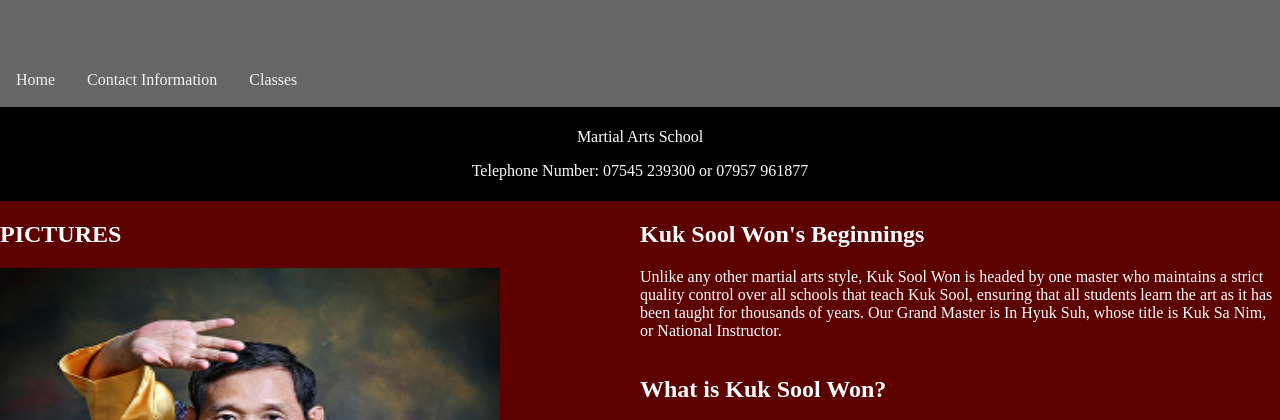
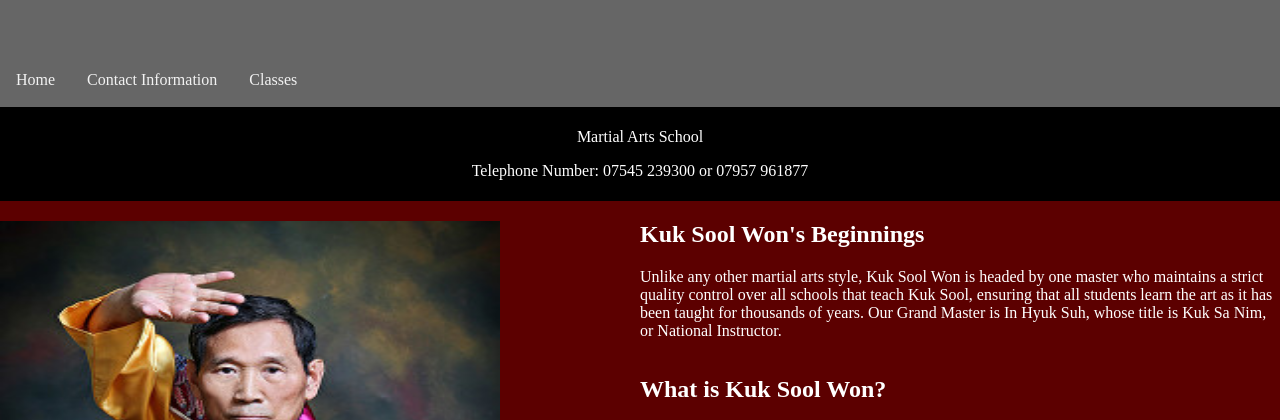
Before and after one commit to cgreenwood1957/kuksoolone-website, a plain HTML site: page History.html in a window 1280 px wide. Shown: the part 322-742 px from the top of the page. Drawn offline with Linux system fonts and the light colour scheme.

Commit message:
finished

```diff
--- a/History.html
+++ b/History.html
@@ -23,7 +23,7 @@
 
         <div class="Historyrow1">
             <div class="HistoryColumn1">
-                <h2>PICTURES </h2>
+                <h2></h2>
                 <p><img src="Images/kuksanim.jpg" width="500px" height="500px" class="center"></p>
             </div>
 
```
